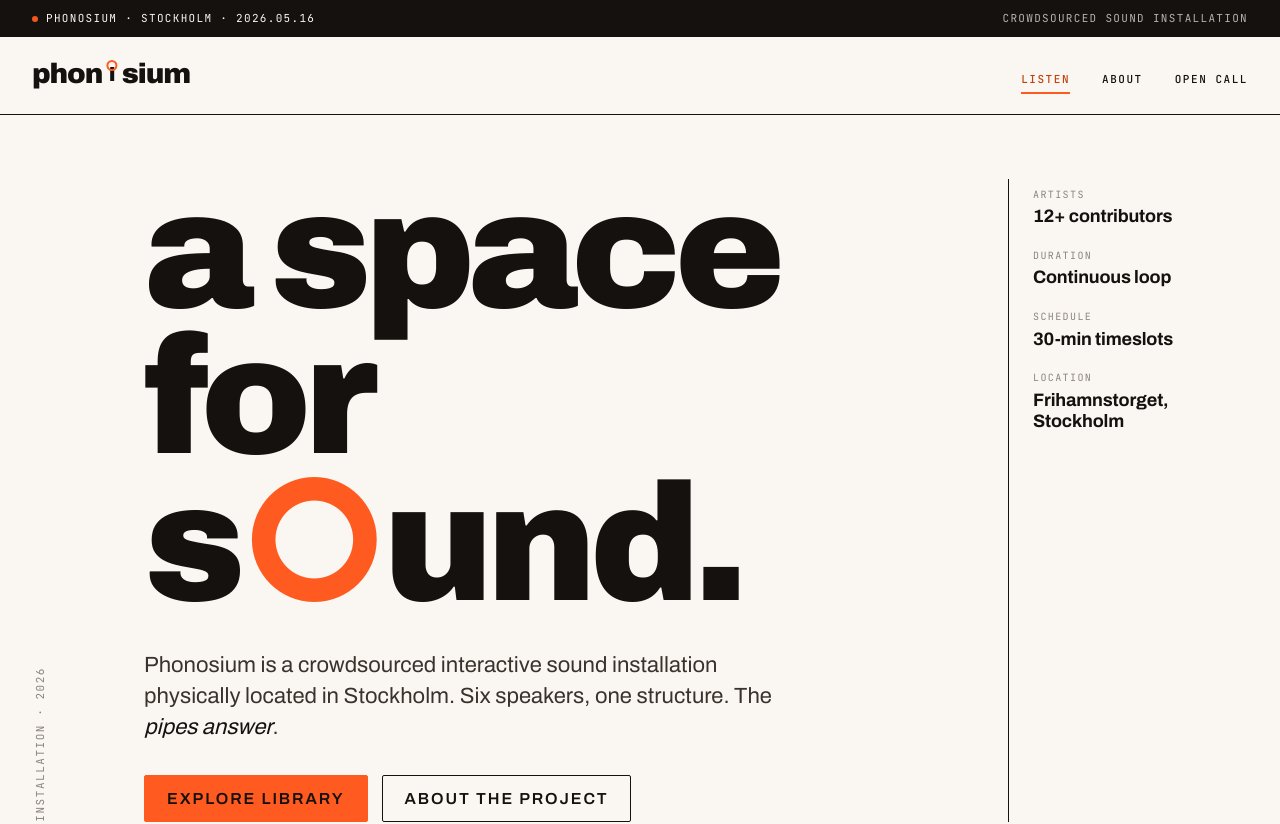
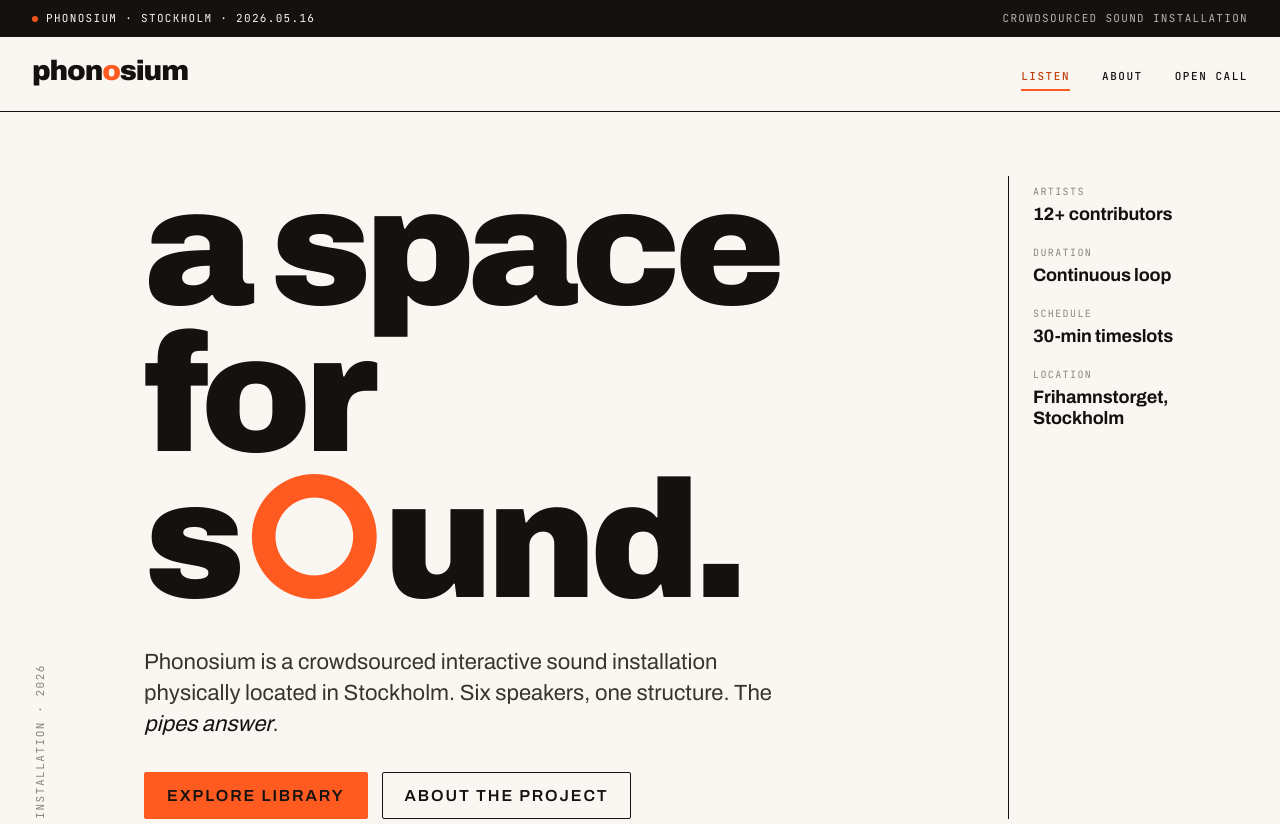
Before and after one commit to joshuauaua/phonosium-website, a React (Vite) app: page / in a window 1280 px wide. Shown: the top 824 px of the page. Built offline with nearby package versions, Linux system fonts and the light colour scheme; no server answers.

Commit message:
[00049] Replace logo with Archivo Black display typography

```diff
--- a/src/components/Navbar.jsx
+++ b/src/components/Navbar.jsx
@@ -30,12 +30,7 @@
 
       <nav className={styles.nav}>
         <NavLink to="/" className={styles.brand} onClick={closeMenu}>
-          phon
-          <span className={styles.brandDot}>
-            <span className={styles.stem} />
-            <span className={styles.ring} />
-          </span>
-          sium
+          phon<span className={styles.brandO}>o</span>sium
         </NavLink>
 
         <button
--- a/src/components/Navbar.module.css
+++ b/src/components/Navbar.module.css
@@ -59,41 +59,14 @@
   font-weight: 900;
   font-size: 28px;
   letter-spacing: -0.04em;
-  line-height: 1;
-  display: inline-flex;
-  align-items: baseline;
+  line-height: 0.86;
   text-decoration: none;
   color: var(--ph-ink);
 }
 
-.brandDot {
-  position: relative;
-  display: inline-block;
-  width: 0.7em;
-  height: 0.85em;
-  vertical-align: baseline;
-}
-
-.stem {
-  position: absolute;
-  left: 50%;
-  bottom: 0.06em;
-  width: 0.13em;
-  height: 0.52em;
-  background: var(--ph-ink);
-  transform: translateX(-50%);
-}
-
-.ring {
-  position: absolute;
-  left: 50%;
-  top: 0.04em;
-  width: 0.4em;
-  height: 0.4em;
-  border-radius: 999px;
-  border: 0.09em solid var(--ph-orange);
-  transform: translateX(-50%);
-  box-sizing: border-box;
+.brandO {
+  font-style: normal;
+  color: var(--ph-orange);
 }
 
 .hamburger {
```
